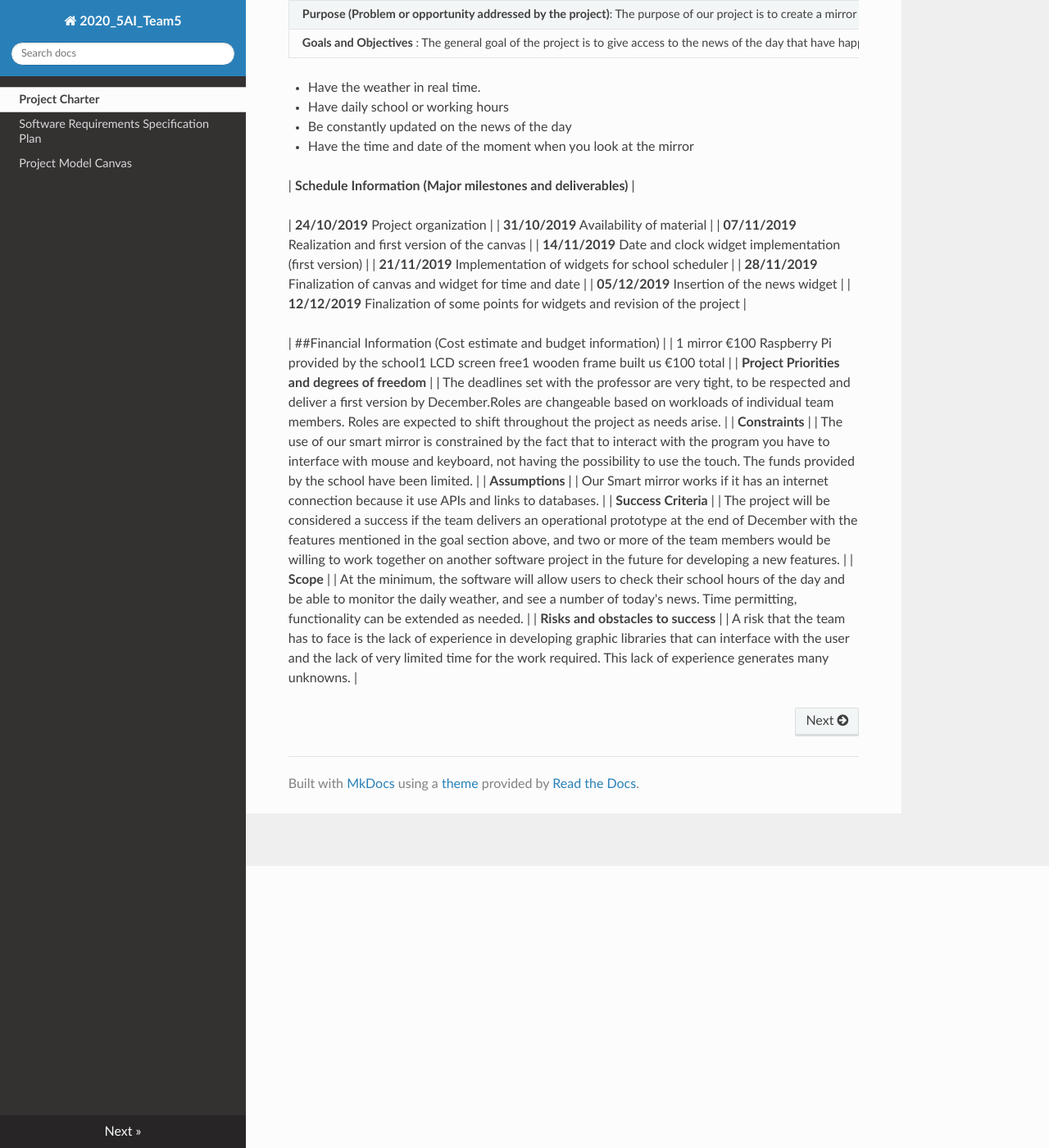
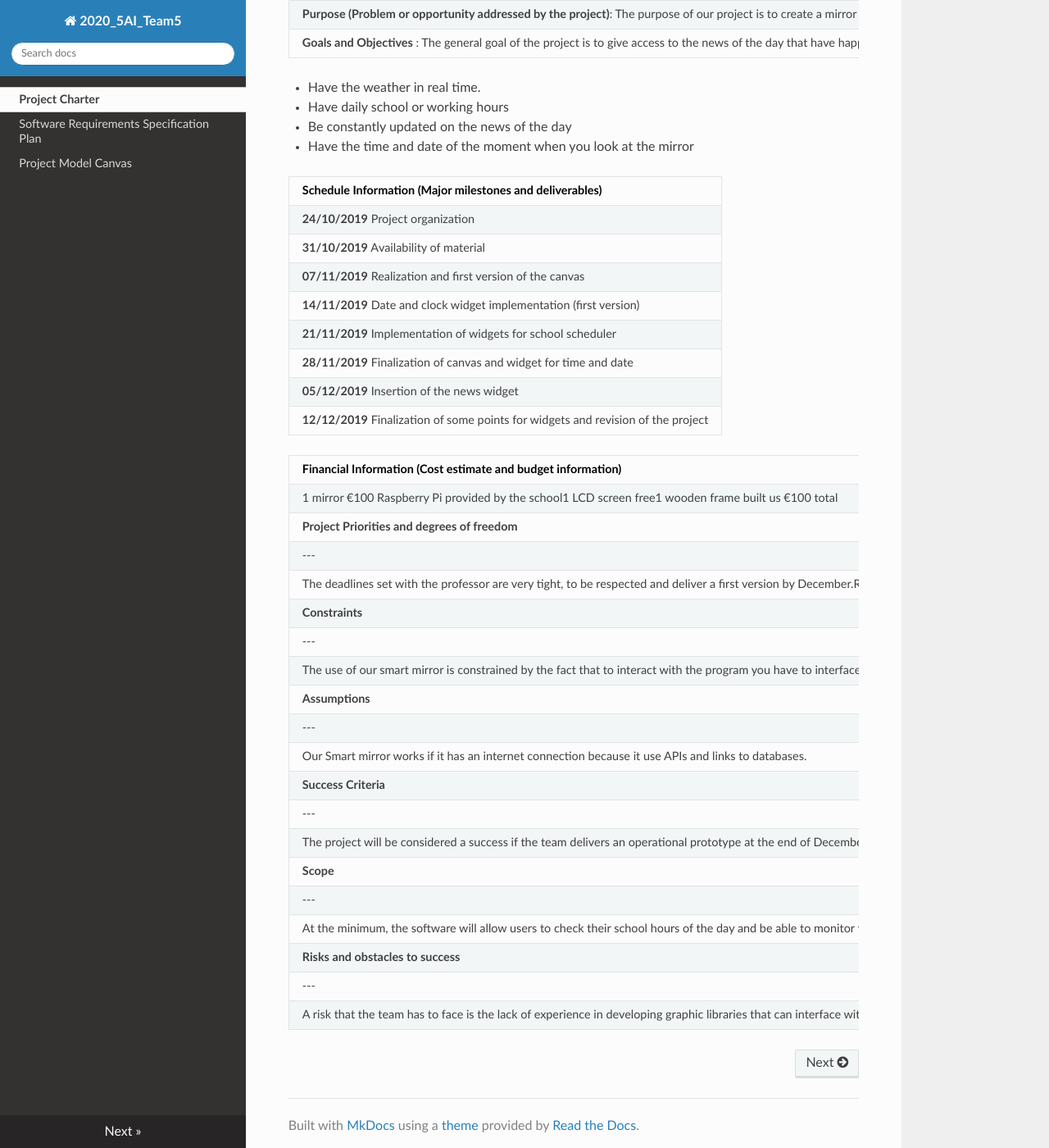
Before and after one commit to diegosalzani/smartmirror_5ai_team5, an MkDocs documentation site: the page built from docs/Project Charter.md, in a window 1280 px wide and 1400 px high, scrolled down 344 px. Shown: the whole window at 82% size. Built offline with MkDocs 1.6.1, drawn with Linux system fonts in a browser that asks for light colours; nearby versions of some CDN libraries.

```diff
--- a/docs/Project Charter.md
+++ b/docs/Project Charter.md
@@ -15,7 +15,7 @@
 - Have the time and date of the moment when you look at the mirror
 
 | **Schedule Information (Major milestones and deliverables)** |
-
+| --- |
 | **24/10/2019** Project organization |
 | **31/10/2019** Availability of material |
 | **07/11/2019** Realization and first version of the canvas |
@@ -25,17 +25,24 @@
 | **05/12/2019** Insertion of the news widget |
 | **12/12/2019** Finalization of some points for widgets and revision of the project |
 
-| ##Financial Information (Cost estimate and budget information) |
+| **Financial Information (Cost estimate and budget information)** |
+| --- |
 | 1 mirror €100 Raspberry Pi provided by the school1 LCD screen free1 wooden frame built us €100 total |
 | **Project Priorities and degrees of freedom** |
+| --- |
 | The deadlines set with the professor are very tight, to be respected and deliver a first version by December.Roles are changeable based on workloads of individual team members.  Roles are expected to shift throughout the project as needs arise. |
 | **Constraints** |
+| --- |
 | The use of our smart mirror is constrained by the fact that to interact with the program you have to interface with mouse and keyboard, not having the possibility to use the touch. The funds provided by the school have been limited. |
 | **Assumptions** |
+| --- |
 | Our Smart mirror works if it has an internet connection because it use APIs and links to databases. |
 | **Success Criteria** |
+| --- |
 | The project will be considered a success if  the team delivers an operational prototype at the end of December with the features mentioned in the goal section above, and two or more of the team members would be willing to work together on another software project in the future for developing a new features. |
 | **Scope** |
+| --- |
 | At the minimum, the software will allow users to check their school hours of the day and be able to monitor the daily weather, and see a number of today&#39;s news.  Time permitting, functionality can be extended as needed. |
 | **Risks and obstacles to success** |
+| --- |
 | A risk that the team has to face is the lack of experience in developing graphic libraries that can interface with the user and the lack of very limited time for the work required.  This lack of experience generates many unknowns. |
```
